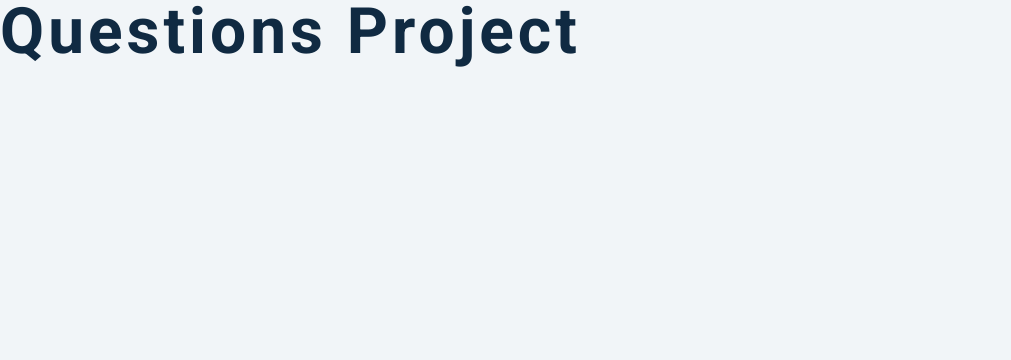
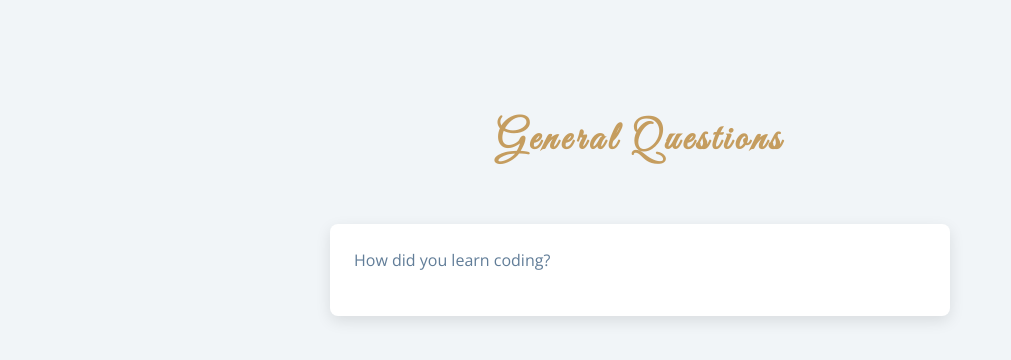
Before and after one commit to lodipalle/questions, a plain HTML site: page index.html in a window 1280 px wide. Shown: the whole page, without its empty margins (0-1011 px from the left). Drawn offline with nearby package versions, Linux system fonts and the light colour scheme.

Commit message:
expanded code on html

```diff
--- a/index.html
+++ b/index.html
@@ -18,7 +18,19 @@
     <link rel="stylesheet" href="styles.css" />
   </head>
   <body>
-    <h1>questions project</h1>
+    <section class="questions">
+      <div class="title">
+        <h2>General Questions</h2>
+      </div>
+      <div class="section-center">
+        <article class="question">
+          <p>How did you learn coding?</p>
+          <button type="button" class="question-btn">
+
+          </button>
+        </article>
+      </div>
+    </section>
     <!-- javascript -->
     <script src="app.js"></script>
   </body>
```
